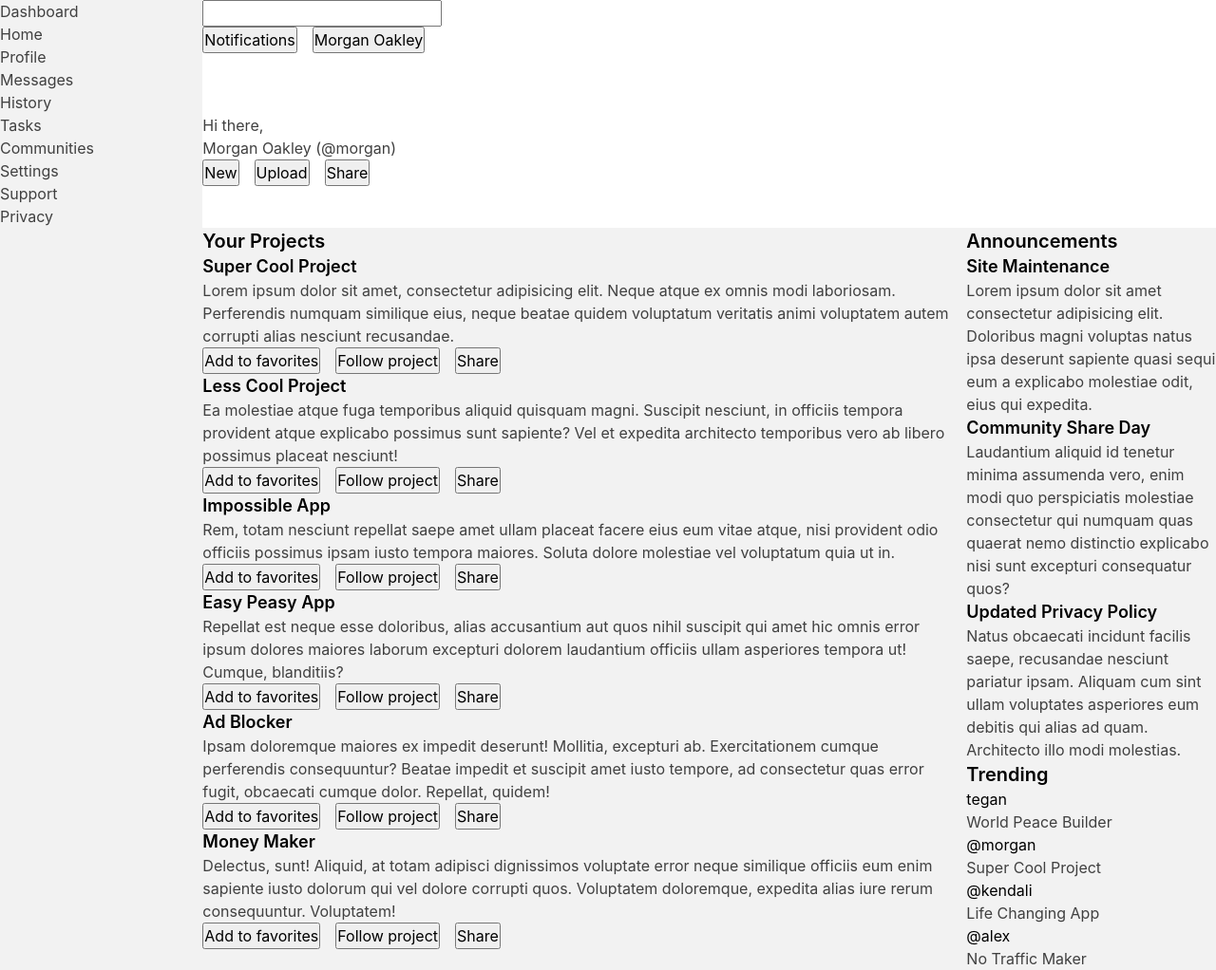
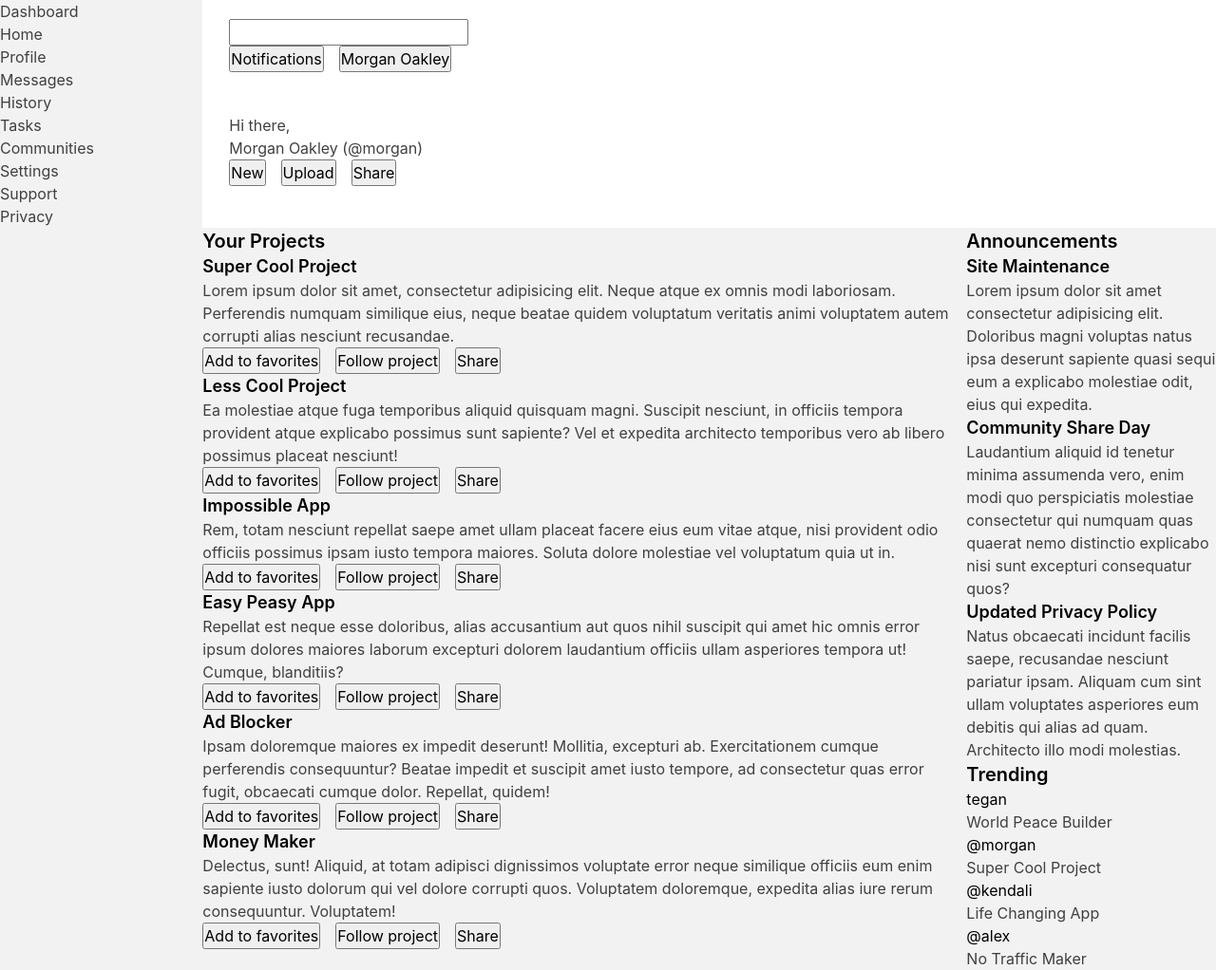
Before and after one commit to stebeus/admin-dashboard, a plain HTML site: page index.html in a window 1280 px wide. Shown: the whole page at 95% size. Drawn offline with Linux system fonts and the light colour scheme.

Commit message:
Add padding for header

```diff
--- a/style.css
+++ b/style.css
@@ -89,6 +89,7 @@ header {
   grid-area: header;
   display: grid;
   grid-template-rows: repeat(2, 1fr);
+  padding: 1.25rem 1.75rem;
   background-color: var(--color-fg);
 }
 
```
